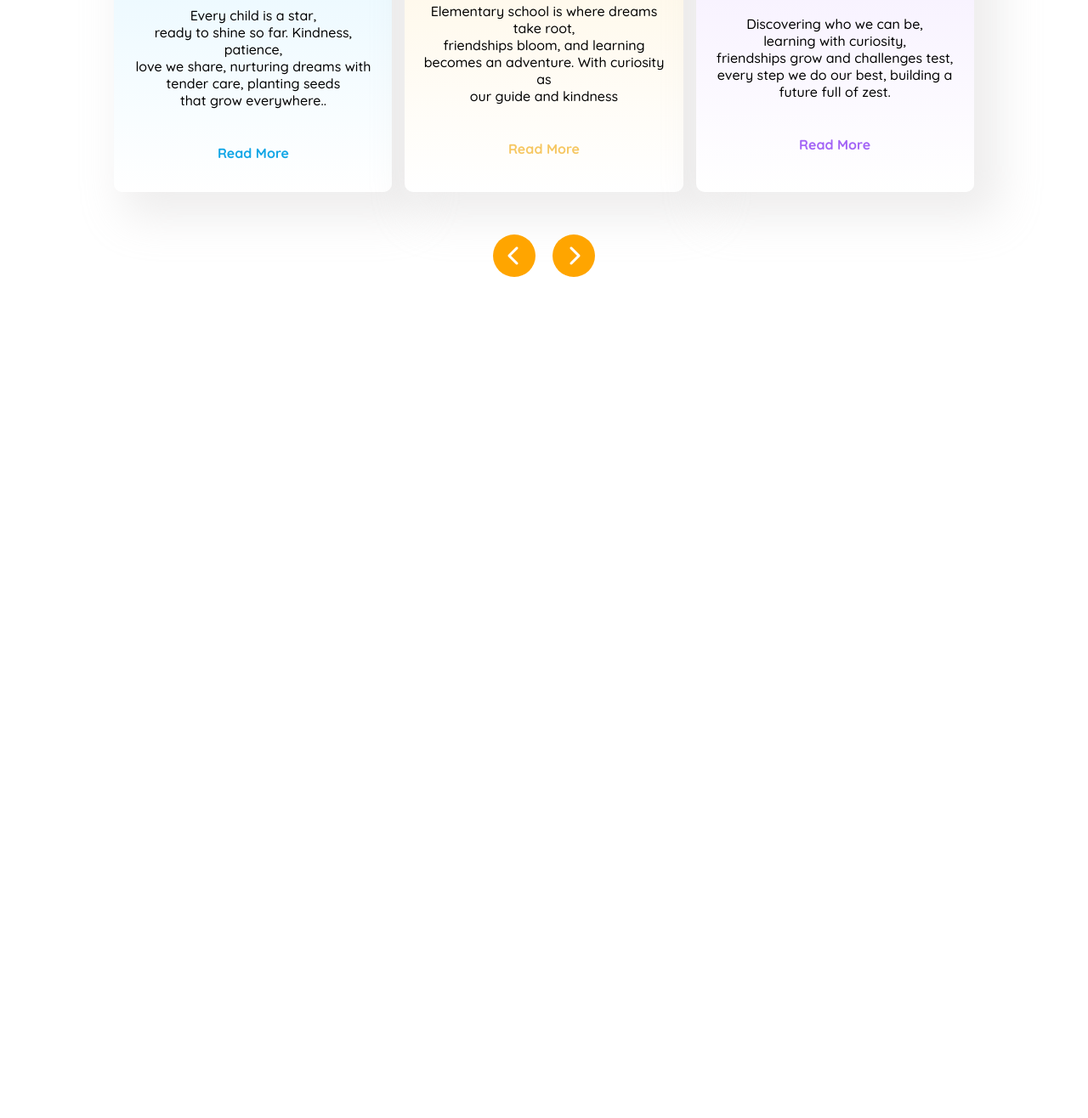
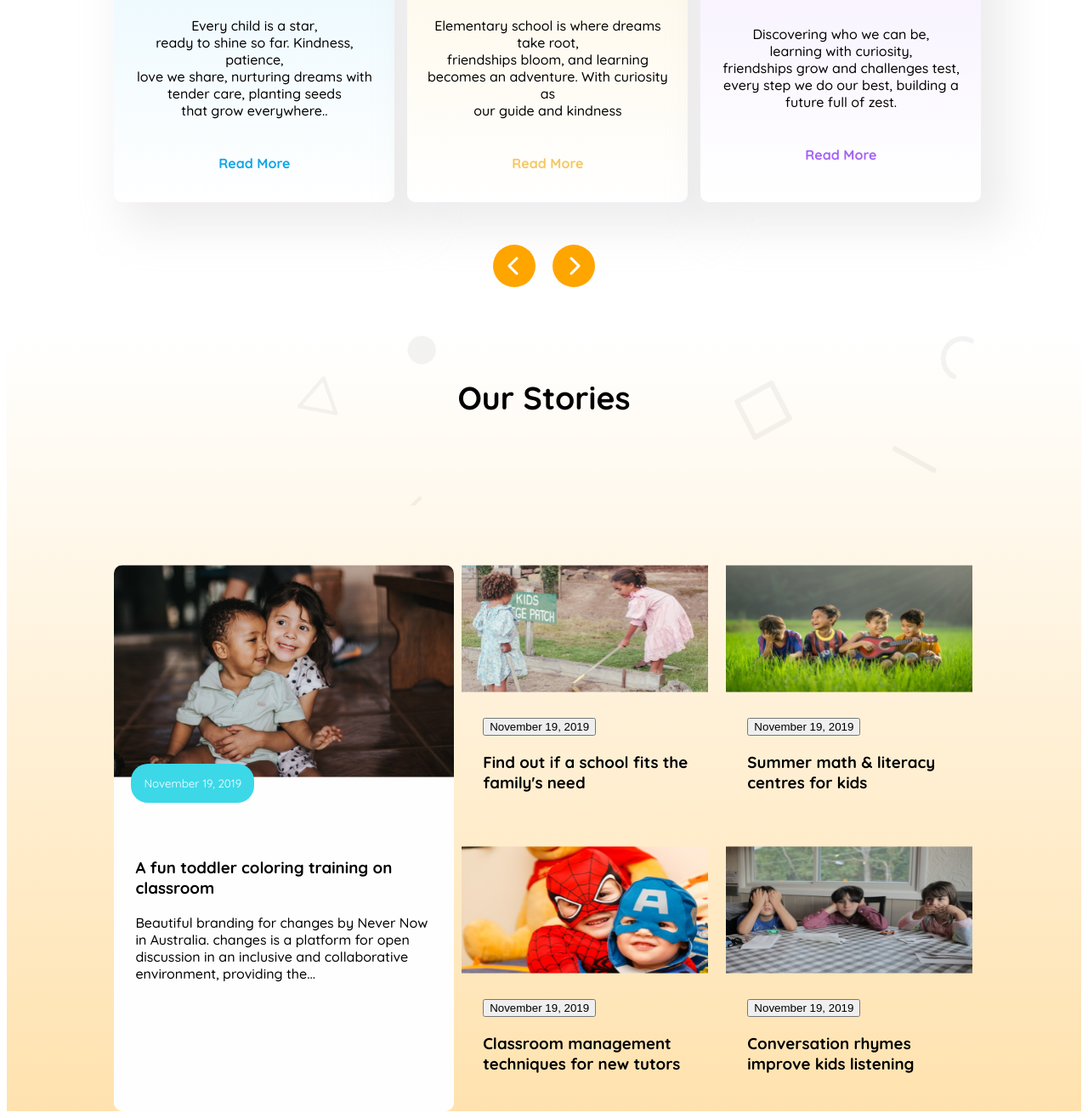
Before and after one commit to arafat-mr/assignment-2, a plain HTML site: page index.html in a window 1280 px wide. Shown: the part 921-2237 px from the top of the page at 85% size. Before the commit the page ends 1255 px from the top, so only its background shows below. Drawn offline with Linux system fonts and the light colour scheme.

Commit message:
story section set up

```diff
--- a/index.html
+++ b/index.html
@@ -79,7 +79,68 @@
                 <div class="icon"><i class="fa fa-chevron-left" aria-hidden="true"></i></div>
                 <div class="icon"> <i class="fa fa-chevron-right" aria-hidden="true"></i></div>
             </section>
+        </main>
 
-    </main>
+            <section class="container">
+                <div class="story-section">
+            <div class="stories">
+                <h3>Our Stories</h3>
+            </div>
+            <div class="story-container">
+                <div class="main-card">
+                    <div class="img"> <img src="./assets/story-1.png" alt="">
+                        <button>November 19, 2019</button>
+                    </div>
+                    <div class="card-info">
+                        <h3>A fun toddler coloring training on
+                            classroom</h3>
+                        <p>Beautiful branding for changes by Never Now in Australia.
+                            changes is a platform for open discussion in an inclusive and
+                            collaborative environment, providing the...</p>
+                    </div>
+
+                </div>
+                <div class="card-story">
+                <div class="card">
+                    <img src="./assets/story-2.png" alt="">
+                    <div class="card-info">
+                        <button>November 19, 2019</button>
+                    <h3>Find out if a school fits the <br>
+                    family's need</h3>
+                    </div>
+                </div>
+                <div class="card">
+                    <img src="./assets/story-3.png" alt="">
+                    <div class="card-info">
+                        <button>November 19, 2019</button>
+                    <h3>Summer math & literacy <br>
+                        centres for kids</h3>
+                    </div>
+
+                </div>
+                <div class="card">
+                    <img src="./assets/story-4.png" alt="">
+                    <div class="card-info">
+                        <button>November 19, 2019</button>
+                    <h3>Classroom management <br>
+                        techniques for new tutors</h3>
+                    </div>
+
+                    </div>
+                <div class="card">
+                    <img src="./assets/story-5.png" alt="">
+                    <div class="card-info">
+                        <button>November 19, 2019</button>
+                    <h3>Conversation rhymes <br>
+                        improve kids listening</h3>
+
+                    </div>
+                </div>
+            </div>
+            </div>
+                </div>
+
+        </section>
+
 </body>
 </html>
--- a/styles/style.css
+++ b/styles/style.css
@@ -83,7 +83,7 @@
     align-items: center;
   }
   .hero img{
-    width: 374px;
+    width: 400px;
   }
   #Empowering{
     font-weight: bold;
@@ -120,16 +120,13 @@
 
 
   }
-
-
-
-
   .curriculam-title h3{
     font-weight: bold;
     font-size: 2rem;
     text-align: center;
-    padding: 30px;
-    margin: 40px 0 40px;
+    padding-top: 40px;
+    padding-left: 100px;
+    margin: -60px 0 50px;
   }
   .standard{
     width: 100%;
@@ -202,7 +199,80 @@
     text-align: center;
     font-size: 1.5rem;
     padding: 10px;
+    margin-bottom: 20px;
   }
+  .container{
+    max-width: 1366px;
+    background: linear-gradient(180deg,white,#FFE2AE)
+  }
+  .story-section{
+    width: 80%;
+    margin: 0 auto;
+
+  }
+  .stories{
+    font-size: 2rem;
+    text-align: center;
+    height: 200px;
+    margin-bottom: 70px;
+    background-image: url('../assets/bg.png');
+    background-size: cover;
+
+
+  }
+  .stories h3{
+    /* margin-top: 30px; */
+    padding-top: 50px;
+    margin-bottom: 50px;
+  }
+
+  .story-container{
+    width: 100%;
+    /* height: 700px; */
+    ;
+    display: flex;
+    flex: 1;
+    justify-content: space-between;
+
+  }
+  .main-card{
+    width: 400px;
+    background: rgb(255, 254, 254);
+   /* box-shadow: 20px 20px 20px #DEF5FF; */
+   /* border-radius: 10px; */
+   /* padding: 10px; */
+   border-radius: 10px;
+  }
+  .main-card img{
+    width: 400px;
+    border-top-left-radius: 10px;
+    border-top-right-radius: 10px;
+  }
+  .main-card button{
+    background: #3CD8E8;
+    padding: 15px;
+    border-radius: 20px;
+    border: 0;
+    position: relative;
+    top: -20px;
+    left: 20px;
+    color: white;
+    font-family: "Quicksand";
+
+  }
+  .card-info{
+    padding: 25px;
+  }
+  .card-story{
+    display: grid;
+    grid-template-columns: repeat(2,1fr);
+    grid-gap: 20px;
+  }
+  .card img{
+    width: 290px;
+    height: 150px;
+  }
+
   @media screen and (max-width:576px) {
     .menu ul{
         display: none;
```
